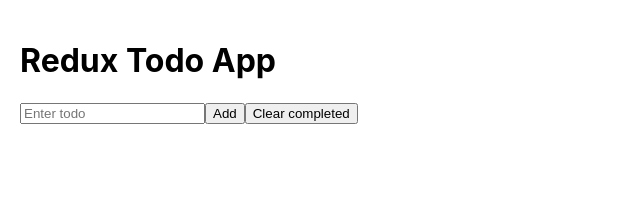
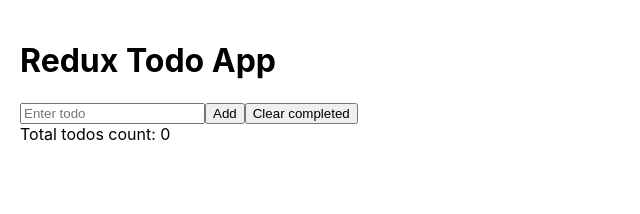
Before and after one commit to Ksennija/redux-todo, a React (Create React App) app: page / in a window 1280 px wide. Shown: the top 214 px of the page, without its empty margins (0-640 px from the left). Built offline with nearby package versions, Linux system fonts and the light colour scheme; the HTML template or start-up script is replaced by a standard one.

Commit message:
Show total todos count

```diff
--- a/src/components/TodoList.js
+++ b/src/components/TodoList.js
@@ -6,6 +6,8 @@
   const dispatch = useDispatch();
 
   return (
+    <div>
+      <span>Total todos count: {Object.keys(todos).length}</span>
       <ul>
         {todos.map((todo) => (
           <li key={todo.id}>
@@ -22,6 +24,7 @@
           </li>
         ))}
       </ul>
+    </div>
   );
 }
 
```
Lines whose indentation alone changed are shown as unchanged.
